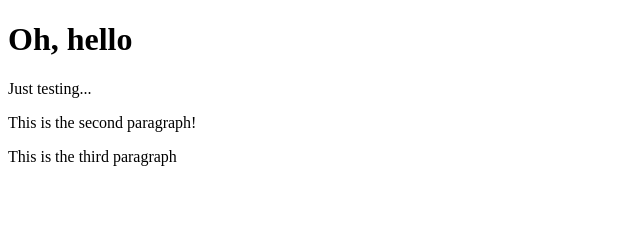
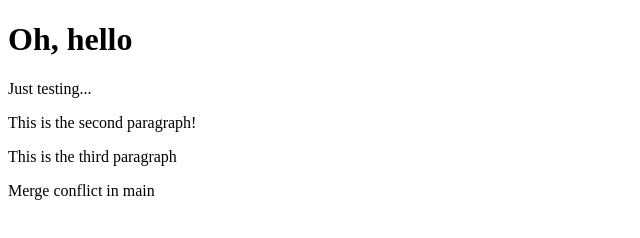
Before and after one commit to leonardodeborba/learning-git-and-github, a plain HTML site: page index.html in a window 1280 px wide. Shown: the whole page, without its empty margins (0-640 px from the left). Drawn offline with Linux system fonts and the light colour scheme.

Commit message:
Created a merge conflict

```diff
--- a/index.html
+++ b/index.html
@@ -10,5 +10,6 @@
     <p>Just testing...</p>
     <p>This is the second paragraph!</p>
     <p>This is the third paragraph</p>
+    <p>Merge conflict in main</p>
 </body>
 </html>
```
